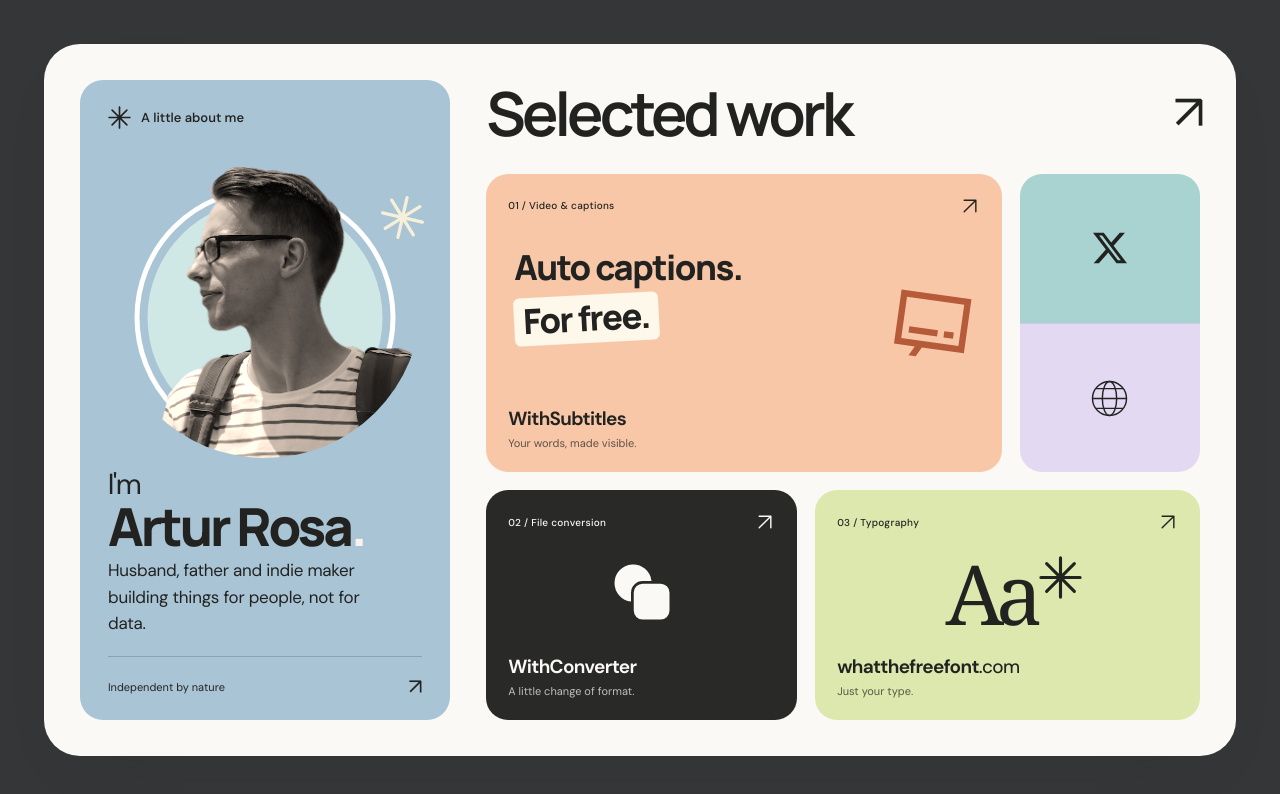
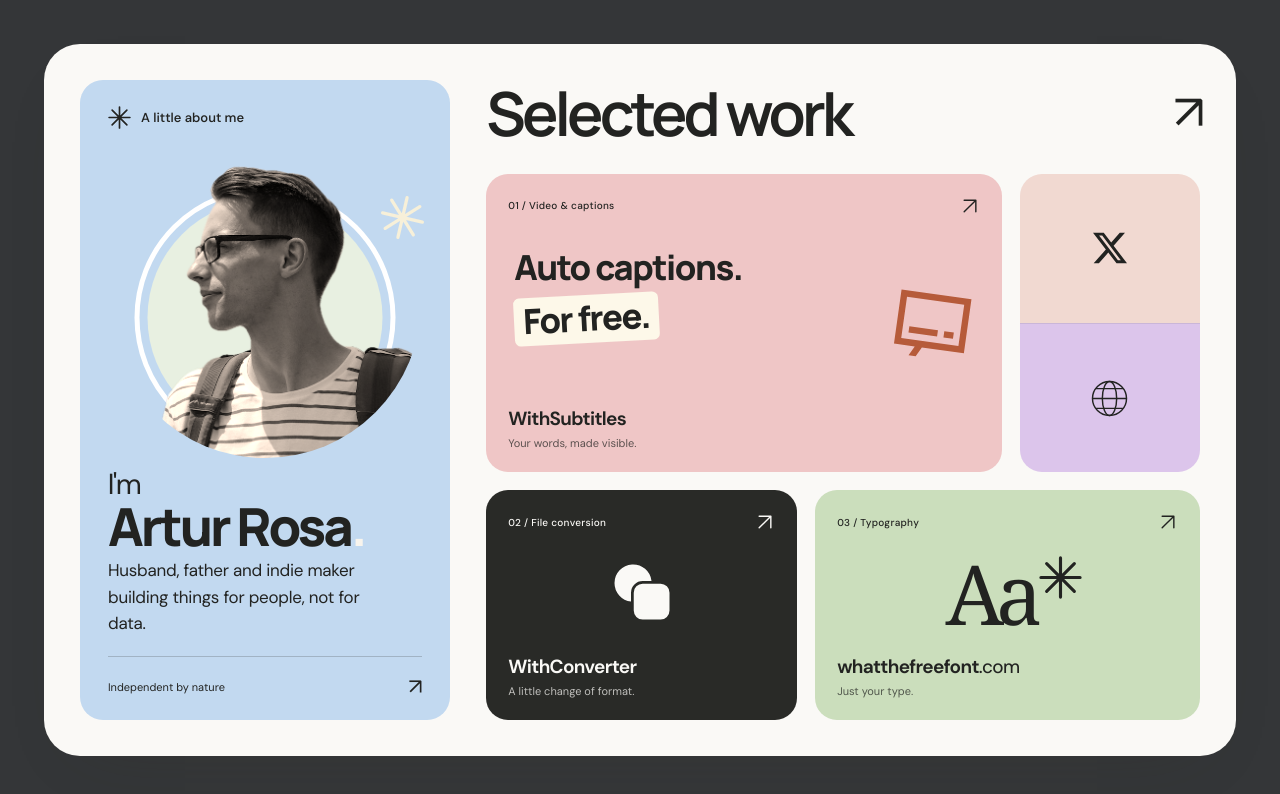
Before and after one commit to rossinek/frontend-sparkles, a Vue app in the folder portfolio/: page /#/ in a window 1280 px wide. Shown: the top 794 px of the page. Built offline with nearby package versions, Linux system fonts and the light colour scheme.

Commit message:
Apply balanced pastel palette to portfolio cards

```diff
--- a/portfolio/src/style.css
+++ b/portfolio/src/style.css
@@ -2,6 +2,12 @@
 @font-face { font-family: 'Manrope'; font-style: normal; font-weight: 400 800; font-display: swap; src: url('/fonts/manrope.ttf') format('truetype'); }
 
 :root {
+  /* Balanced blend of the Pastel and Muted pastel palettes: https://colormapped.com/palettes/pastel/ */
+  --pastel-blue: #C2D9F0;
+  --pastel-blush: #EFC6C6;
+  --pastel-sage: #CBDEBC;
+  --pastel-lilac: #DCC5EB;
+  --pastel-sand: #F1D9D1;
   font-family: 'DM Sans', sans-serif;
   color: #222321;
   background: #343638;
@@ -40,11 +46,11 @@
   gap: 36px;
   box-shadow: 0 24px 65px -42px #34312655;
 }
-.bio-card { background: #a9c4d5; border-radius: 23px; position: relative; overflow: hidden; display: flex; flex-direction: column; }
+.bio-card { background: var(--pastel-blue); border-radius: 23px; position: relative; overflow: hidden; display: flex; flex-direction: column; }
 .bio-top { display: flex; align-items: center; gap: 9px; padding: 25px 27px 0; font-size: 13px; font-weight: 550; }
 .tiny-flower { font-size: 25px; line-height: 1; }
 .portrait-scene { height: 320px; flex-shrink: 0; position: relative; overflow: hidden; margin-top: 12px; }
-.portrait-circle { position: absolute; width: 235px; height: 235px; border-radius: 50%; background: #CFE7E5; left: 50%; top: 58px; transform: translateX(-50%); }
+.portrait-circle { position: absolute; width: 235px; height: 235px; border-radius: 50%; background: color-mix(in srgb, var(--pastel-sage) 45%, white); left: 50%; top: 58px; transform: translateX(-50%); }
 .portrait-circle::after { content: ''; position: absolute; inset: -13px; border: 5px solid #fff; border-radius: 50%; }
 .portrait { width: 355px; max-width: none; height: 355px; object-fit: contain; position: absolute; bottom: -7px; left: 50%; transform: translateX(-50%); clip-path: circle(44% at 50% 53%); filter: grayscale(1) sepia(.25) hue-rotate(-15deg) saturate(1.5) contrast(1.05); }
 .portrait-spark { position: absolute; right: 23px; top: 51px; font-size: 49px; font-weight: 400; color: #f7f0d9; transform: rotate(13deg); }
@@ -65,7 +71,7 @@
 .card-top { display: flex; justify-content: space-between; align-items: center; gap: 10px; }
 .card-category { font-size: 10px; font-weight: 500; letter-spacing: .25px; }
 .card-top > svg { width: 20px; height: 20px; flex-shrink: 0; }
-.subtitles-card { grid-column: 1 / 3; background: #f8c7a7; min-height: 294px; }
+.subtitles-card { grid-column: 1 / 3; background: var(--pastel-blush); min-height: 294px; }
 .subtitle-art { position: relative; margin: 29px 0 24px; padding-left: 6px; }
 .caption-line { font-family: 'Manrope', sans-serif; width: fit-content; font-size: clamp(25px, 2.7vw, 38px); line-height: 1.25; font-weight: 800; letter-spacing: -1.5px; }
 .caption-highlight { background: #fdf8e9; border-radius: 6px; padding: 1px 9px 4px; margin-top: 7px; transform: rotate(-3deg); }
@@ -76,12 +82,12 @@
 .card-bottom .project-mark { width: 42px; height: 42px; flex-shrink: 0; }
 .social-stack { display: grid; grid-template-rows: 1fr 1fr; border-radius: 22px; }
 .social-card { position: relative; display: flex; align-items: center; justify-content: center; padding: 20px; }
-.x-card { background: #a8d3d0; border-radius: 22px 22px 0 0; }
-.website-card { background: #e3d9f2; border-top: 1px solid #22232118; border-radius: 0 0 22px 22px; }
+.x-card { background: var(--pastel-sand); border-radius: 22px 22px 0 0; }
+.website-card { background: var(--pastel-lilac); border-top: 1px solid #22232118; border-radius: 0 0 22px 22px; }
 .social-symbol { width: 34px; height: 34px; }
 .globe { width: 43px; height: 43px; stroke: currentColor; stroke-width: 1.6; }
 .converter-card { grid-column: 1 / 2; background: #292a27; color: #faf9f6; min-height: 225px; }
-.fonts-card { grid-column: 2 / 4; background: #dce8ad; min-height: 225px; }
+.fonts-card { grid-column: 2 / 4; background: var(--pastel-sage); min-height: 225px; }
 .small-card-art { flex: 1; display: flex; align-items: center; justify-content: center; gap: 15px; padding: 16px 0 18px; }
 .small-card-art .project-mark { width: 66px; height: 66px; }
 .font-mark { display: flex; align-items: center; justify-content: center; position: relative; font-family: Georgia, serif; letter-spacing: -8px; font-size: 83px; line-height: 1; }
@@ -97,9 +103,9 @@
 .detail-signature > span { font-weight: 400; color: #7c7e75; }
 .detail-content { display: grid; grid-template-columns: .95fr 1fr; gap: 65px; align-items: center; margin-top: 45px; }
 .detail-art { border-radius: 24px; height: 440px; padding: 27px; display: flex; flex-direction: column; justify-content: space-between; align-items: center; }
-.subtitles { background: #f8c7a7; }
+.subtitles { background: var(--pastel-blush); }
 .converter { background: #292a27; color: #faf9f6; }
-.fonts { background: #dce8ad; }
+.fonts { background: var(--pastel-sage); }
 .detail-art-label { font-size: 11px; width: 100%; }
 .detail-art > .project-mark { width: 180px; height: 180px; }
 .detail-art > .font-mark { font-size: 160px; letter-spacing: -16px; padding-right: 20px; }
```
Also changed, not shown: 1 other file (tests, documents, lock files or other folders).
